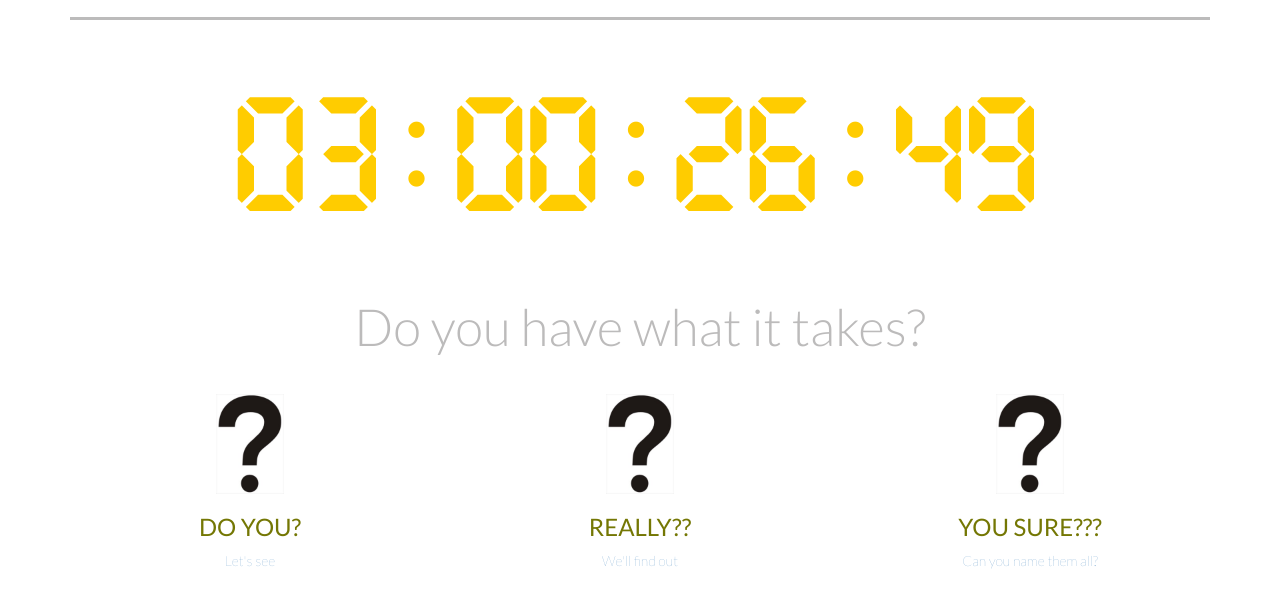
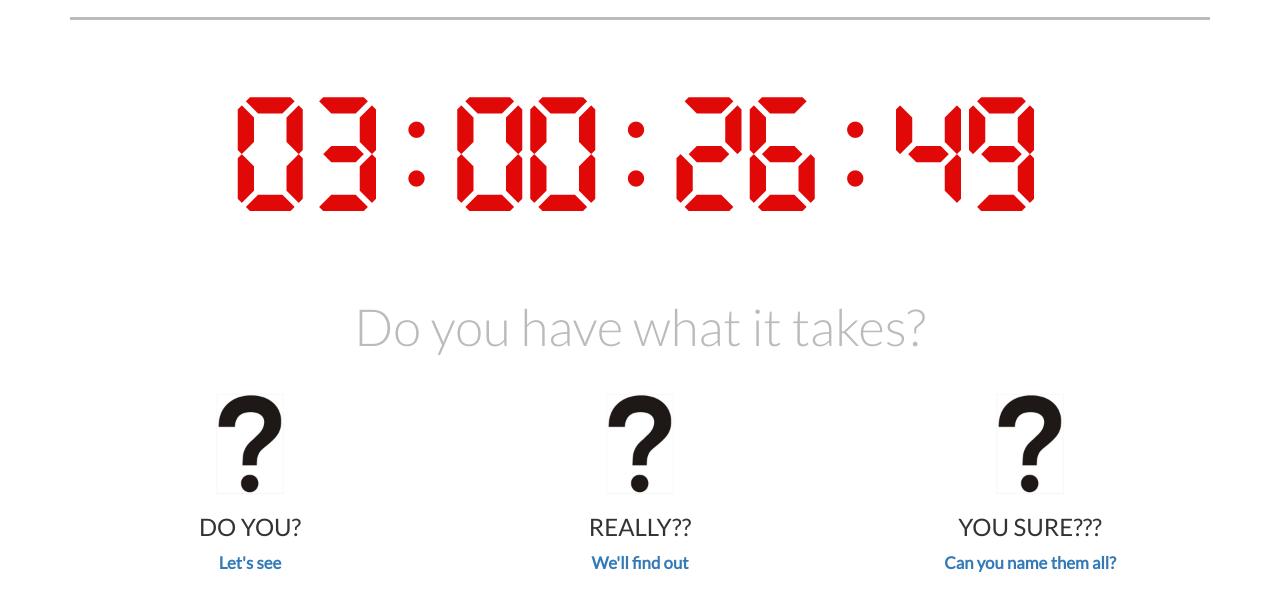
Before and after one commit to Smalands-Nation-Kodapor/DamsupeHemsidaHT15, a plain HTML site: page hypeV3/index.html in a window 1280 px wide. Shown: the part 118-728 px from the top of the page. Drawn offline with Linux system fonts and the light colour scheme.

Commit message:
Now hurts eyes less

```diff
--- a/hypeV3/css/style.css
+++ b/hypeV3/css/style.css
@@ -39,12 +39,14 @@
 }
 
 .project-title {
-	color: #747704;
+	color: #333;
 	font-weight: 400;
 }
 
 .project-link {
 	font-weight: 100;
+	font-size:1.2em;
+	font-weight:600;
 }
 
 .centered {
@@ -87,7 +89,7 @@
 .clockContainer{
   width: 100%;
   font-family:'digital_dismayregular';
-  color:#ffcc00;
+  color:#e10808;
   font-size:15vw;
   text-align: center;
 }
@@ -104,7 +106,7 @@
 	.clockContainer{
 		  width: 100%;
   		  font-family:'digital_dismayregular';
-          color:#ffcc00;
+          color:#e10808;
           font-size:13vw;
           text-align: center;
 	}
```
